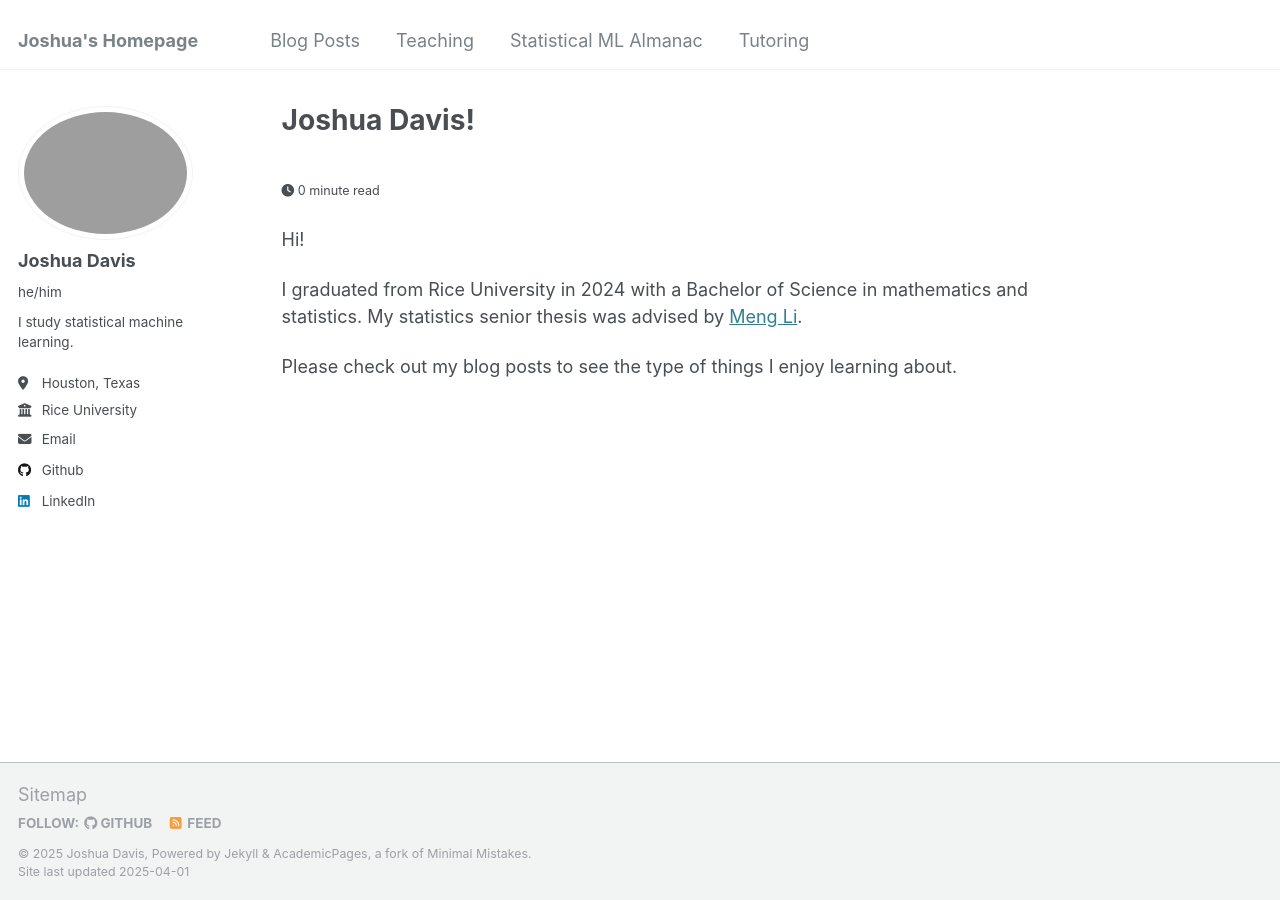
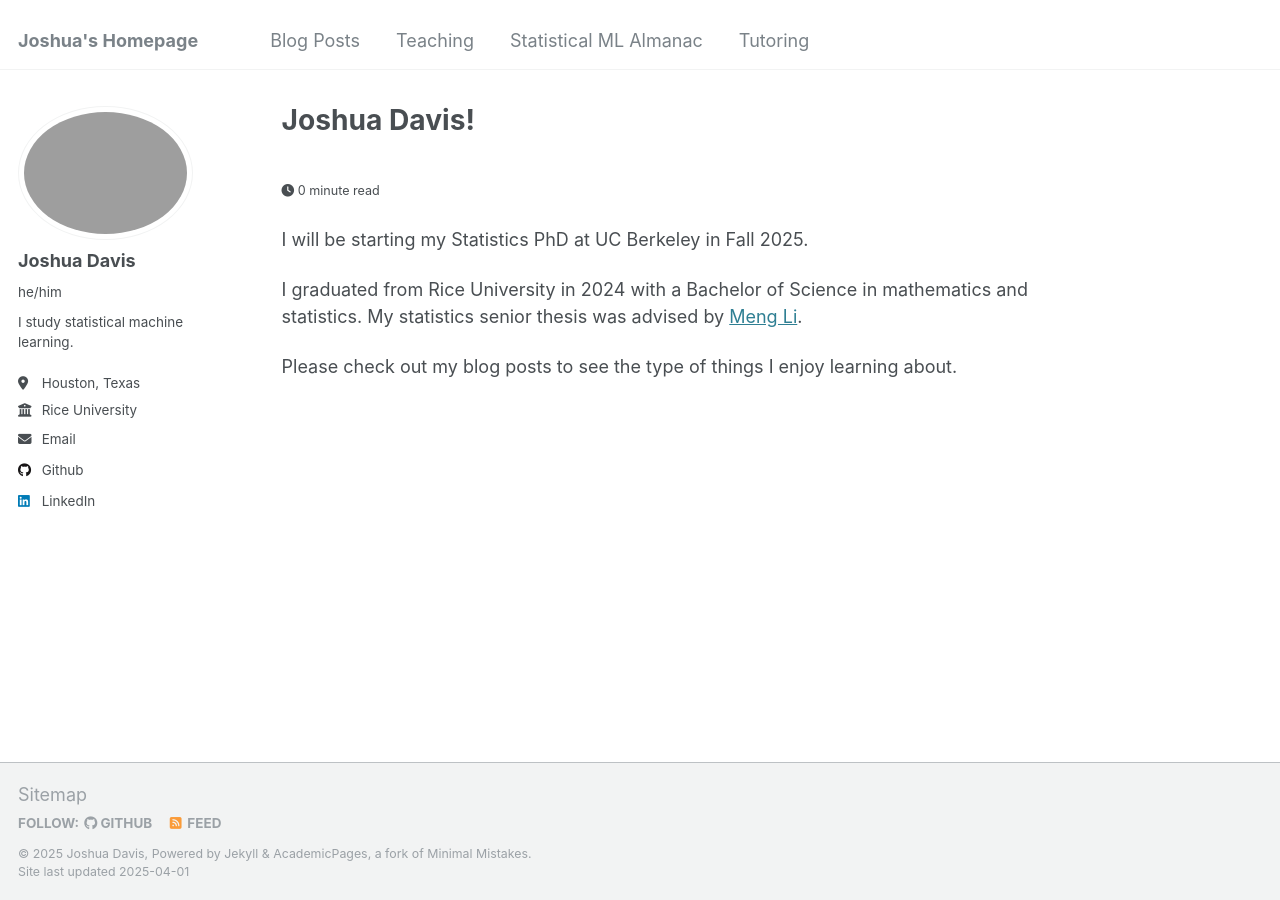
Before and after one commit to jxshdavis/jxshdavis.github.io, a Jekyll site: the page built from _pages/about.md, in a window 1280 px wide. Built offline with Jekyll 4.4.1, drawn with Linux system fonts in a browser that asks for light colours.

Commit message:
udpate about page

```diff
--- a/_pages/about.md
+++ b/_pages/about.md
@@ -7,7 +7,7 @@ redirect_from:
   - /about.html
 ---
 
-Hi!
+I will be starting my Statistics PhD at UC Berkeley in Fall 2025.
 
 I graduated from Rice University in 2024 with a Bachelor of Science in mathematics and statistics. My statistics senior thesis was advised by [Meng Li](https://meng.rice.edu).
 
```
